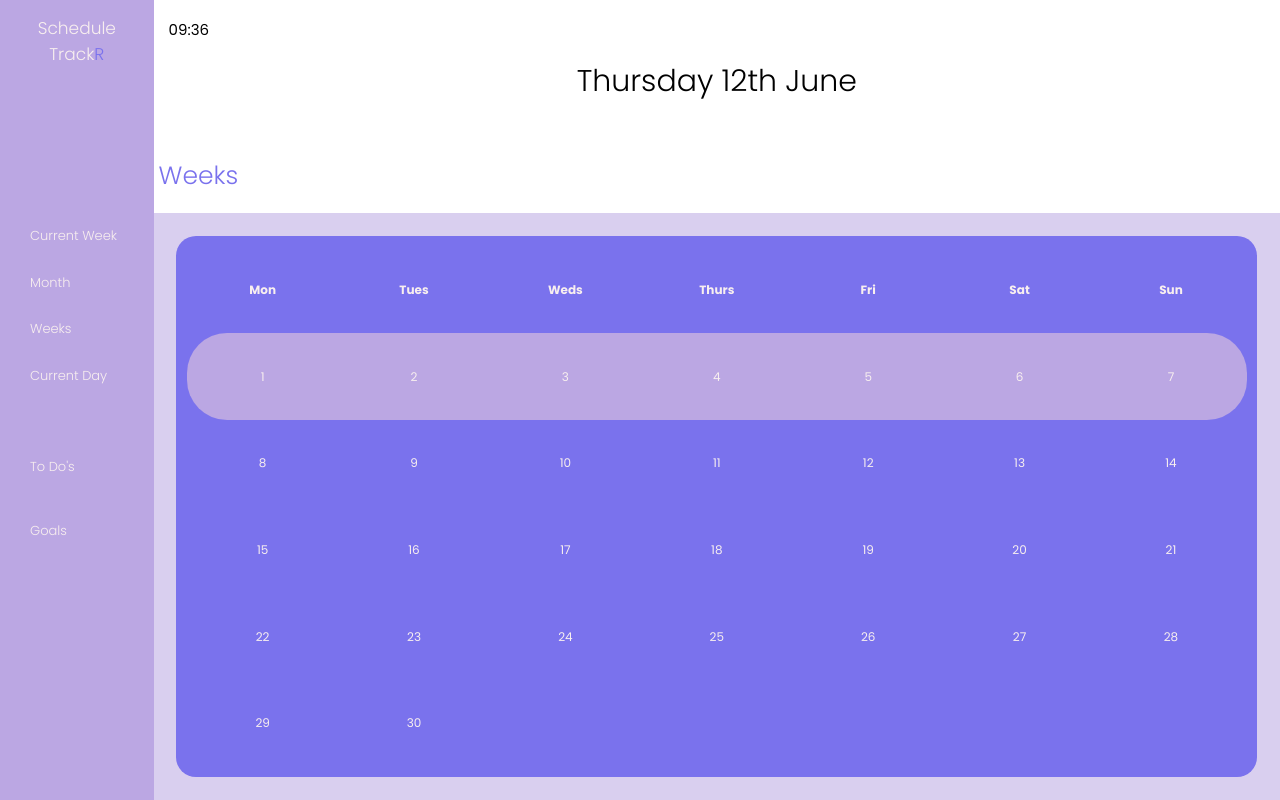
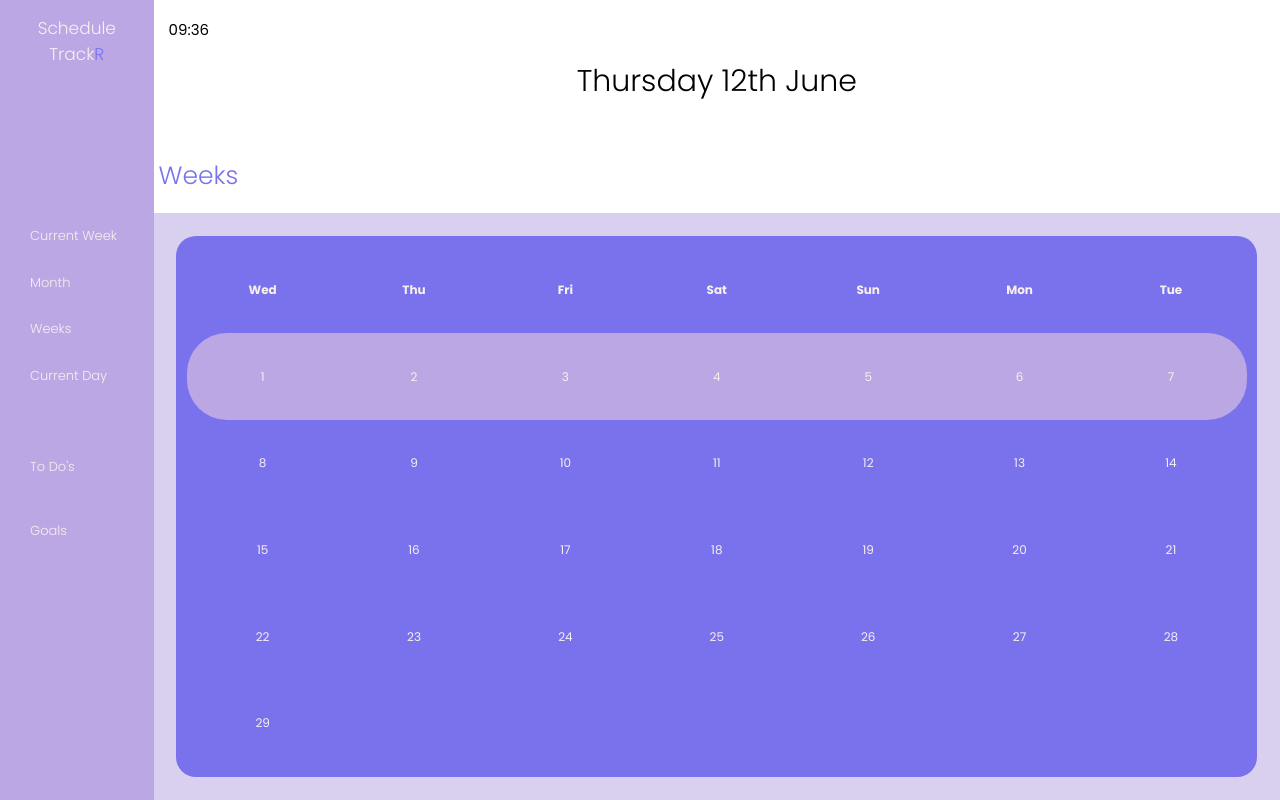
Before and after one commit to David-Henery4/Schedule-TrackR, a React (Create React App) app: page /weeks in a window 1280 px wide. Built offline with nearby package versions, Linux system fonts and the light colour scheme.

Commit message:
calandar grid bug fix

```diff
--- a/src/components/calandar.js
+++ b/src/components/calandar.js
@@ -1,78 +1,93 @@
-import React from 'react';
+import React, { useEffect, useState } from 'react';
 import { useGlobalContext } from "../context/provider";
 
 // CREATE DUMMY DATA TO LOOP OVER THE DATES
 export const Calandar = () => {
   const {calandar} = useGlobalContext()
-  if (calandar){
-    const week1 = calandar.slice(0,7)
-    console.log(week1)
-    const week2 = calandar.slice(7, 14)
-    console.log(week2)
-    const week3 = calandar.slice(14, 21)
-    console.log(week3)
-    const week4 = calandar.slice(21, 28);
-    console.log(week4)
-    const week5 = calandar.slice(28, -1);
-    console.log(week5)
+  const [weeks,setWeeks] = useState(null)
+  //
+  const weeksSplit = () => {
+    if (calandar){
+      setWeeks({
+        week1 : calandar.slice(0,7),
+        week2 : calandar.slice(7, 14),
+        week3 : calandar.slice(14, 21),
+        week4 : calandar.slice(21, 28),
+        week5 : calandar.slice(28, -1),
+      })
+    }
   }
+  //
+  useEffect(() => {
+    weeksSplit();
+    // eslint-disable-next-line
+  }, [calandar])
+  console.log(weeks)
   //
   return (
     <div className="calandar-container">
       <div className="calandar">
         <div className="week-days grid-item-position">
-          <h4>Mon</h4>
-          <h4>Tues</h4>
-          <h4>Weds</h4>
-          <h4>Thurs</h4>
-          <h4>Fri</h4>
-          <h4>Sat</h4>
-          <h4>Sun</h4>
+          {weeks &&
+            weeks.week1.map((h, i) => {
+              const { name } = h;
+              return <h4 key={i}>{name}</h4>;
+            })}
         </div>
         <div className="week-1 grid-item-position">
-          <p>1</p>
-          <p>2</p>
-          <p>3</p>
-          <p>4</p>
-          <p>5</p>
-          <p>6</p>
-          <p>7</p>
+          {weeks &&
+            weeks.week1.map((w, i) => {
+              const { day } = w;
+              return (
+                <p key={i} className={`grid-item-position--${i + 1}`}>
+                  {day}
+                </p>
+              );
+            })}
         </div>
         <div className="week-2 grid-item-position">
-          <p>8</p>
-          <p>9</p>
-          <p>10</p>
-          <p>11</p>
-          <p>12</p>
-          <p>13</p>
-          <p>14</p>
+          {weeks &&
+            weeks.week2.map((w, i) => {
+              const { day } = w;
+              return (
+                <p key={i} className={`grid-item-position--${i + 1}`}>
+                  {day}
+                </p>
+              );
+            })}
         </div>
         <div className="week-3 grid-item-position">
-          <p>15</p>
-          <p>16</p>
-          <p>17</p>
-          <p>18</p>
-          <p>19</p>
-          <p>20</p>
-          <p>21</p>
+          {weeks &&
+            weeks.week3.map((w, i) => {
+              const { day } = w;
+              return (
+                <p key={i} className={`grid-item-position--${i + 1}`}>
+                  {day}
+                </p>
+              );
+            })}
         </div>
         <div className="week-4 grid-item-position">
-          <p>22</p>
-          <p>23</p>
-          <p>24</p>
-          <p>25</p>
-          <p>26</p>
-          <p>27</p>
-          <p>28</p>
+          {weeks &&
+            weeks.week4.map((w, i) => {
+              const { day } = w;
+              return (
+                <p key={i} className={`grid-item-position--${i + 1}`}>
+                  {day}
+                </p>
+              );
+            })}
         </div>
         <div className="week-5 grid-item-position">
-          <p>29</p>
-          <p>30</p>
-          <span></span>
-          <span></span>
-          <span></span>
-          <span></span>
-          <span></span>
+          {weeks &&
+            weeks.week5.map((w, i) => {
+              const { day } = w;
+              return (
+                <p key={i} className={`grid-item-position--${i + 1}`}>
+                  {day}
+                </p>
+              );
+            })}
         </div>
       </div>
     </div>
--- a/src/sass/components/_calandar.scss
+++ b/src/sass/components/_calandar.scss
@@ -32,25 +32,26 @@
 }
 
 .grid-item-position{
-    display: flex;
+    display: grid;
+    grid-template-columns: repeat(7, 1fr);
     width: 100%;
     height: 100%;
+    &--1{grid-column: 1/2;}
+    &--2{grid-column: 2/3;}
+    &--3{grid-column: 3/4;}
+    &--4{grid-column: 4/5;}
+    &--5{grid-column: 5/6;}
+    &--6{grid-column: 6/7;}
+    &--7{grid-column: 7/8;}
     p,
-    h4,
-    span{
-        width: 100%;
-        height: 100%;
-        display: grid;
-        place-items: center;
+    h4{
         border-radius: 40px;
     }
-    p:hover,
-    span:hover{
+    p:hover{
         background-color: $color-shade;
         color: $font-black;
         cursor: pointer;
     }
-
 }
 
 .week-days{
```
